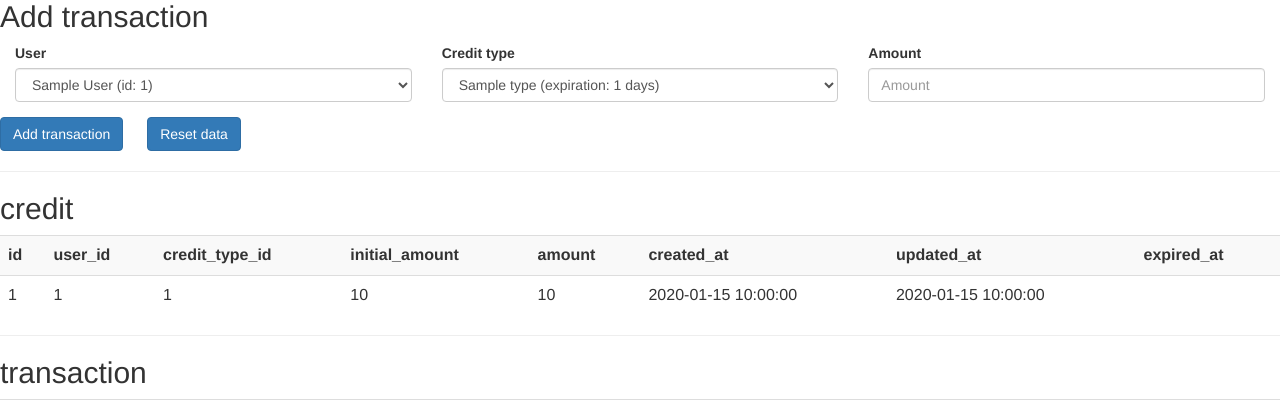
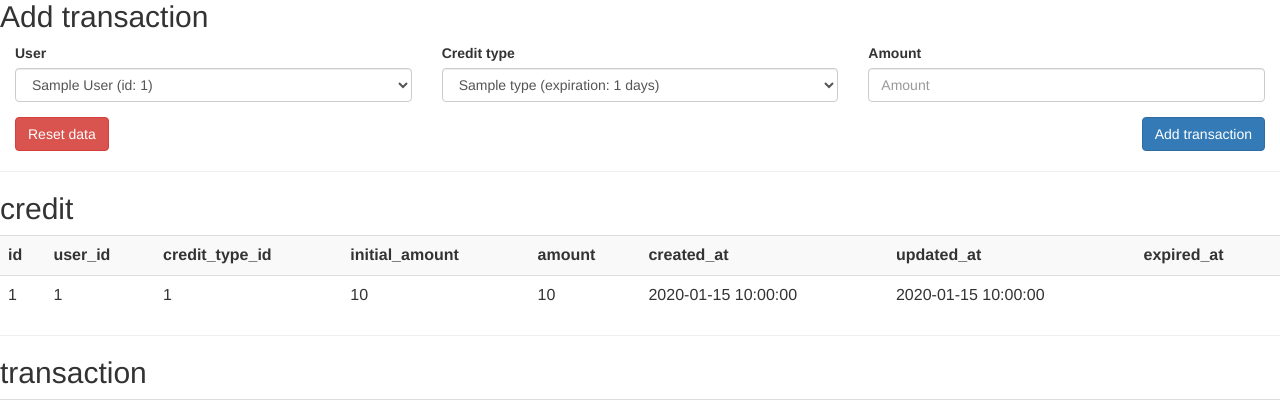
Before and after one commit to DaweTaller/credit-poc, a PHP site: page / in a window 1280 px wide. Shown: the part 20-420 px from the top of the page. Run offline with PHP 8.4, Linux system fonts and the light colour scheme; tables that the repository leaves empty hold one stand-in row (values such as "Sample post").

```diff
--- a/src/index.php
+++ b/src/index.php
@@ -52,12 +52,11 @@ require_once __DIR__ . '/script/include/functions.php';
 				</div>
 				<div class="form-group col-md-4">
 					<label for="amount">Amount</label>
-					<input name="amount" type="numeric" class="form-control" id="amount" placeholder="Amount">
+					<input name="amount" required type="numeric" class="form-control" id="amount" placeholder="Amount">
 				</div>
 			</div>
-			<input type="submit" class="btn btn-primary" name="send" value="Add transaction" />
-
-			<input style="margin-left: 20px" type="submit" class="btn btn-primary" name="reset-data" value="Reset data" />
+			<input type="submit" class="btn btn-primary pull-right" style="margin-right: 15px" name="send" value="Add transaction" />
+			<input type="submit" class="btn btn-danger" style="margin-left: 15px" name="reset-data" value="Reset data" />
 		</form>
 		<hr>
 		<?php echo renderTable($pdo, 'credit', 'SELECT * FROM credit ORDER BY created_at ASC'); ?>
```
Also changed, not shown: README.md, 2 other files.
